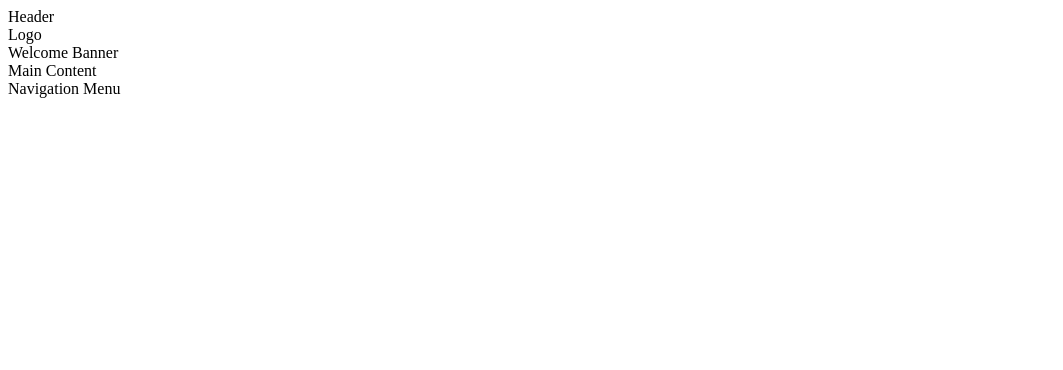
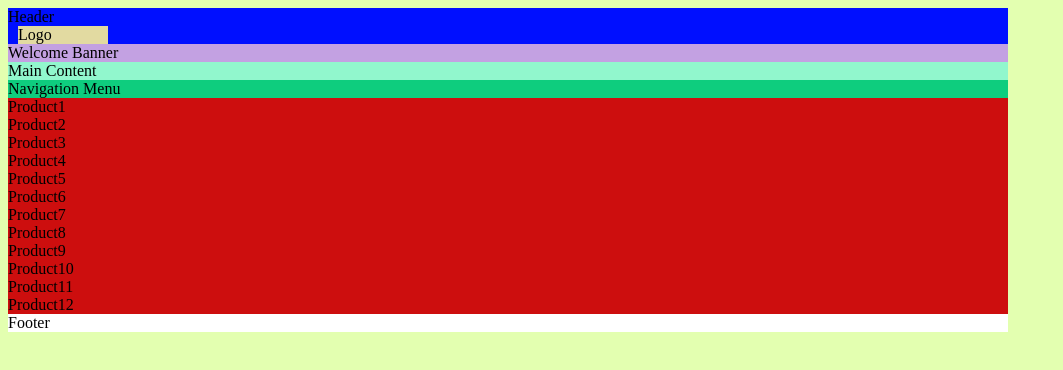
Before and after one commit to EmmettTan/ShoppingWebsite, a plain HTML site: page Assignment 1/index.html in a window 1280 px wide. Shown: the whole page, without its empty margins (0-1063 px from the left). Drawn offline with Linux system fonts and the light colour scheme.

Commit message:
added images, added background colors to divs

```diff
--- a/Assignment 1/css/style.css
+++ b/Assignment 1/css/style.css
@@ -1,33 +1,46 @@
+body {
+	width: 1000px;
+
+	background-color: #E3FFB0;
+}
+
 #header {
-
+	align-content: center;
+	background-color: #000FFF;
 }
 
 #logo{
+	margin-left: 1%;
+	margin-right: 90%;
 
+	height: 100%;
+
+	background-color: #e2daa1;
 }
 
 #welcomeBanner{
-
+	background-color: #c3a1e2;
 }
 
 #mainContent{
-
+	align-content: center;
+	background-color: #91f7cd;
 }
 
 #navigationMenu{
-
+	background-color: #0ecd7e;
 }
 
 #productList{
-
+	background-color: #51cd0e;
 }
 
 .product{
-
+	background-color: #cd0e0e;
 }
 
 #footer{
-
+	background-color: #ffffff;
 }
 
 
--- a/Assignment 1/index.html
+++ b/Assignment 1/index.html
@@ -24,12 +24,58 @@
 				Navigation Menu
 			</div>
 			<div id="productList">
+				<div class="product" id="product1">
+					Product1
+				</div>
 
+				<div class="product" id="product2">
+					Product2
+				</div>
+
+				<div class="product" id="product3">
+					Product3
+				</div>
+
+				<div class="product" id="product4">
+					Product4
+				</div>
+
+				<div class="product" id="product5">
+					Product5
+				</div>
+
+				<div class="product" id="product6">
+					Product6
+				</div>
+
+				<div class="product" id="product7">
+					Product7
+				</div>
+
+				<div class="product" id="product8">
+					Product8
+				</div>
+
+				<div class="product" id="product9">
+					Product9
+				</div>
+
+				<div class="product" id="product10">
+					Product10
+				</div>
+
+				<div class="product" id="product11">
+					Product11
+				</div>
+
+				<div class="product" id="product12">
+					Product12
+				</div>
 			</div>
 		</div>
 
 		<div id = "footer">
-
+			Footer
 		</div>
 	</body>
 
```
Also changed, not shown: Assignment 1/images/Box1_$10.png (added), Assignment 1/images/Box2_$5.png (added), Assignment 1/images/Clothes1_$20.png (added), Assignment 1/images/Clothes2_$30.png (added), Assignment 1/images/Jeans_$50.png (added), Assignment 1/images/KeyboardCombo_$40.png (added), Assignment 1/images/Keyboard_$20.png (added), Assignment 1/images/Mice_$20.png (added), Assignment 1/images/PC1_$350.png (added), Assignment 1/images/PC2_$400.png (added), Assignment 1/images/PC3_$300.png (added), Assignment 1/images/Tent_$100.png (added), 1 other file.
